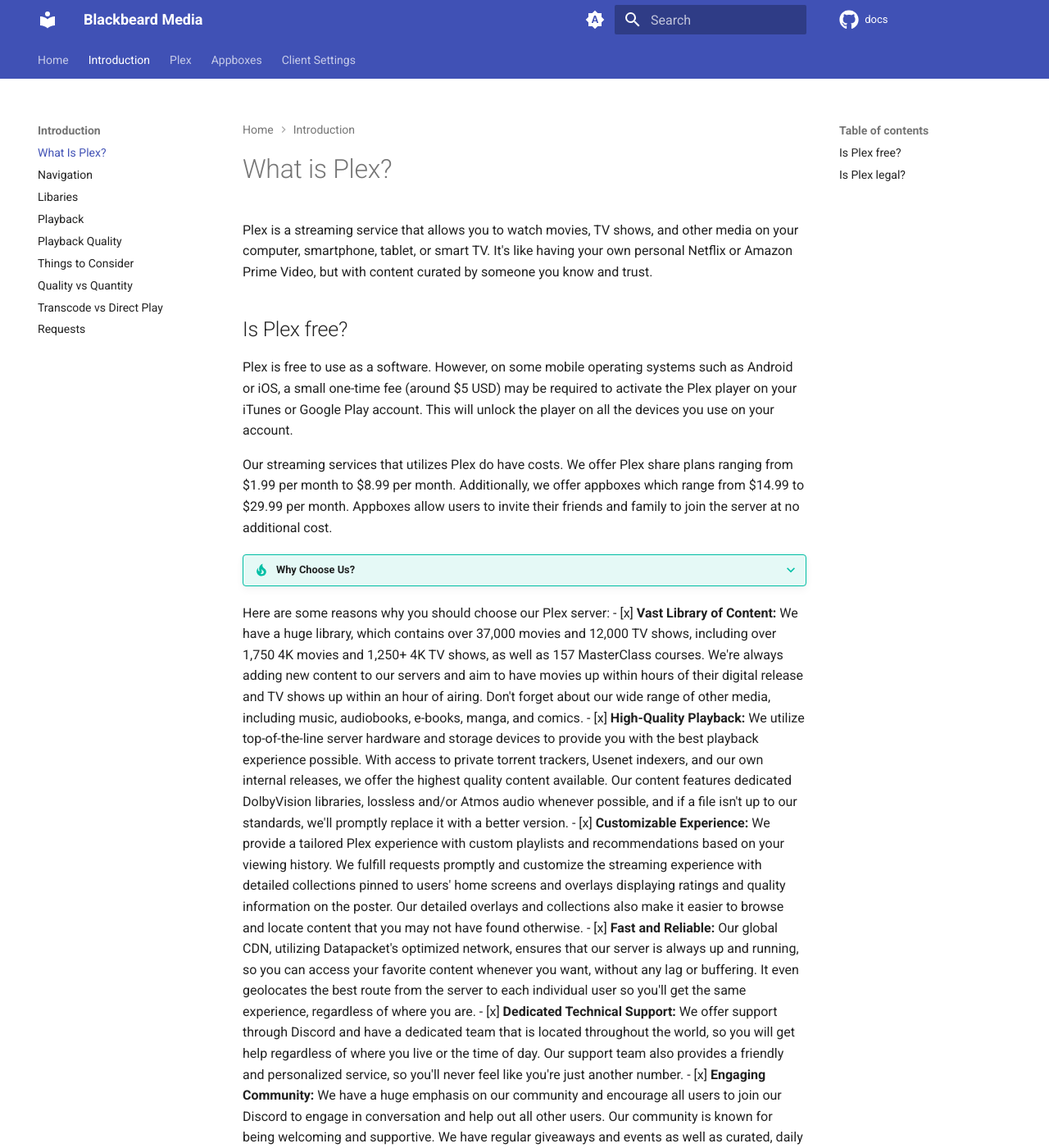
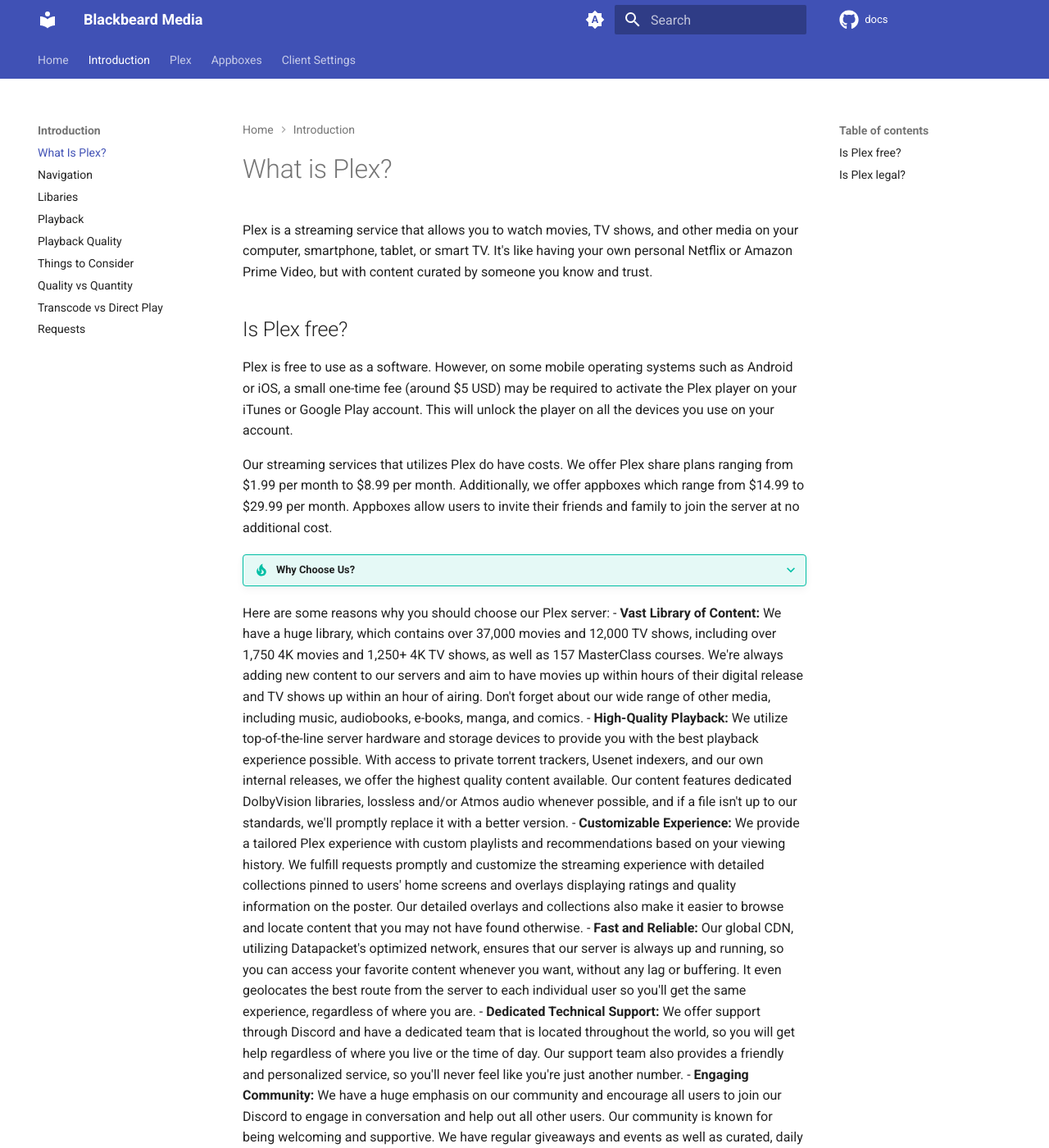
Before and after one commit to neomedia6989/docs-2, an MkDocs documentation site: the page built from docs/introduction/what-is-plex.md, in a window 1280 px wide and 1400 px high. Shown: the whole window at 82% size. Built offline with MkDocs 1.6.1 and Material for MkDocs 9.7.7, drawn with Linux system fonts in a browser that asks for light colours; comment, search, counter and statistics services are not loaded.

```diff
--- a/docs/introduction/what-is-plex.md
+++ b/docs/introduction/what-is-plex.md
@@ -9,12 +9,12 @@ Our streaming services that utilizes Plex do have costs. We offer Plex share pla
 
 ???+ tip "Why Choose Us?"
 Here are some reasons why you should choose our Plex server:
-- [x] **Vast Library of Content:** We have a huge library, which contains over 37,000 movies and 12,000 TV shows, including over 1,750 4K movies and 1,250+ 4K TV shows, as well as 157 MasterClass courses. We're always adding new content to our servers and aim to have movies up within hours of their digital release and TV shows up within an hour of airing. Don't forget about our wide range of other media, including music, audiobooks, e-books, manga, and comics.
-- [x] **High-Quality Playback:** We utilize top-of-the-line server hardware and storage devices to provide you with the best playback experience possible. With access to private torrent trackers, Usenet indexers, and our own internal releases, we offer the highest quality content available. Our content features dedicated DolbyVision libraries, lossless and/or Atmos audio whenever possible, and if a file isn't up to our standards, we'll promptly replace it with a better version.
-- [x] **Customizable Experience:** We provide a tailored Plex experience with custom playlists and recommendations based on your viewing history. We fulfill requests promptly and customize the streaming experience with detailed collections pinned to users' home screens and overlays displaying ratings and quality information on the poster. Our detailed overlays and collections also make it easier to browse and locate content that you may not have found otherwise.
-- [x] **Fast and Reliable:** Our global CDN, utilizing Datapacket's optimized network, ensures that our server is always up and running, so you can access your favorite content whenever you want, without any lag or buffering. It even geolocates the best route from the server to each individual user so you'll get the same experience, regardless of where you are.
-- [x] **Dedicated Technical Support:** We offer support through Discord and have a dedicated team that is located throughout the world, so you will get help regardless of where you live or the time of day. Our support team also provides a friendly and personalized service, so you'll never feel like you're just another number.
-- [x] **Engaging Community:** We have a huge emphasis on our community and encourage all users to join our Discord to engage in conversation and help out all other users. Our community is known for being welcoming and supportive. We have regular giveaways and events as well as curated, daily questions to engage users and weekly movie selections to drive conversation and help you discover more to watch!
+- **Vast Library of Content:** We have a huge library, which contains over 37,000 movies and 12,000 TV shows, including over 1,750 4K movies and 1,250+ 4K TV shows, as well as 157 MasterClass courses. We're always adding new content to our servers and aim to have movies up within hours of their digital release and TV shows up within an hour of airing. Don't forget about our wide range of other media, including music, audiobooks, e-books, manga, and comics.
+- **High-Quality Playback:** We utilize top-of-the-line server hardware and storage devices to provide you with the best playback experience possible. With access to private torrent trackers, Usenet indexers, and our own internal releases, we offer the highest quality content available. Our content features dedicated DolbyVision libraries, lossless and/or Atmos audio whenever possible, and if a file isn't up to our standards, we'll promptly replace it with a better version.
+- **Customizable Experience:** We provide a tailored Plex experience with custom playlists and recommendations based on your viewing history. We fulfill requests promptly and customize the streaming experience with detailed collections pinned to users' home screens and overlays displaying ratings and quality information on the poster. Our detailed overlays and collections also make it easier to browse and locate content that you may not have found otherwise.
+- **Fast and Reliable:** Our global CDN, utilizing Datapacket's optimized network, ensures that our server is always up and running, so you can access your favorite content whenever you want, without any lag or buffering. It even geolocates the best route from the server to each individual user so you'll get the same experience, regardless of where you are.
+- **Dedicated Technical Support:** We offer support through Discord and have a dedicated team that is located throughout the world, so you will get help regardless of where you live or the time of day. Our support team also provides a friendly and personalized service, so you'll never feel like you're just another number.
+- **Engaging Community:** We have a huge emphasis on our community and encourage all users to join our Discord to engage in conversation and help out all other users. Our community is known for being welcoming and supportive. We have regular giveaways and events as well as curated, daily questions to engage users and weekly movie selections to drive conversation and help you discover more to watch!
 
 ## Is Plex legal?
 Plex is just a collection of software encompassing servers and clients. Plex itself is perfectly legal.
```
